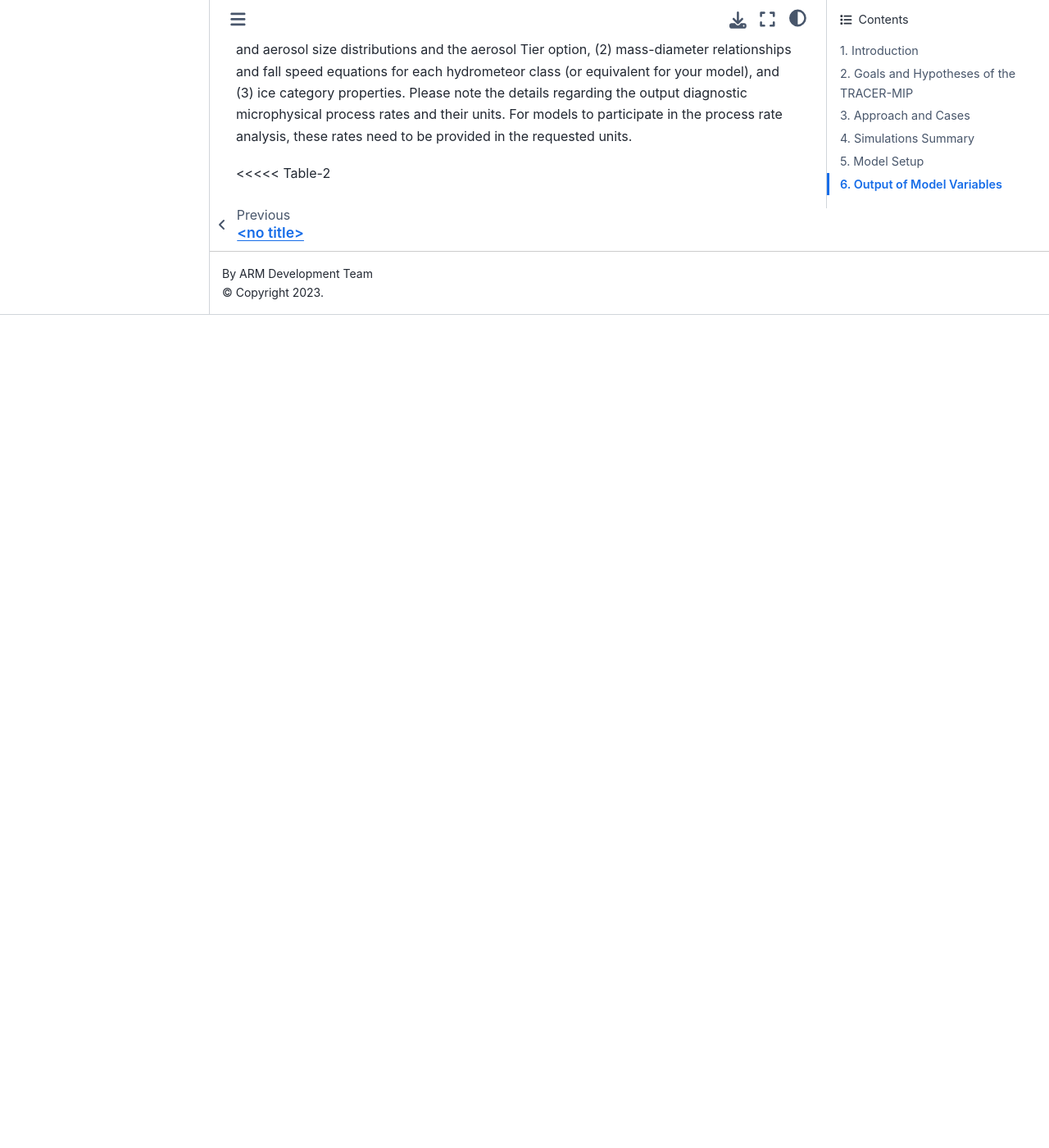
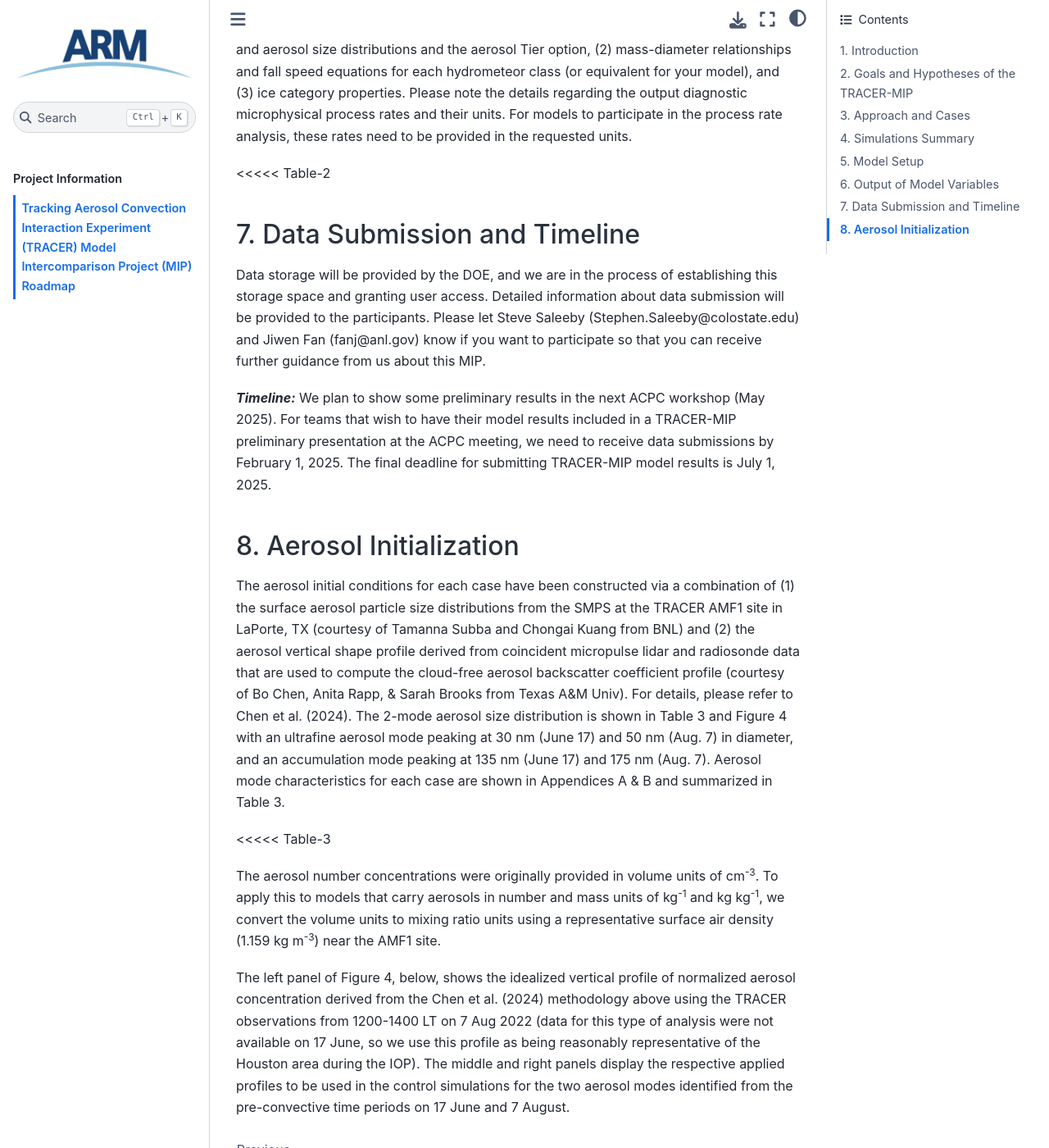
Before and after one commit to ARM-Synergy/tracer-mip, a Jupyter Book: the page built from Roadmap.md, in a window 1280 px wide and 1400 px high, scrolled down 3491 px. Shown: the whole window at 82% size. Built offline with Jupyter Book 1.0.4 settings and Sphinx 7.4.7 and the Sphinx Book theme 1.1.4, drawn with Linux system fonts in a browser that asks for light colours; before the commit the page ends 3875 px from its top, so only the background shows below that; some of the changed text lies outside the part shown.

Commit message:
Update Roadmap.md

```diff
--- a/Roadmap.md
+++ b/Roadmap.md
@@ -1,18 +1,22 @@
 # Tracking Aerosol Convection Interaction Experiment (TRACER) Model Intercomparison Project (MIP) Roadmap
+
+
 ## 1. Introduction
 The DOE ARM [Tracking Aerosol Convection Interaction Experiment (TRACER) campaign](https://www.arm.gov/research/campaigns/amf2021tracer) took place in the Houston, TX region from 01 October 2021 through 30 September 2022, with an IOP from June-September 2022, which collected a comprehensive data set focused on the evolution of convective clouds and their environment (including aerosol, cloud, thermodynamics, and lightning). A unique component of TRACER is that a large number of individual, isolated convective cells will be tracked and measured with high spatial and temporal resolution. These comprehensive, unique observational datasets can help evaluate model and parameterization performance, identify model and parameterization deficiencies, and gain new insights to improve models. This provides the motivation for conducting an additional community model intercomparison project (MIP) based on the previous Aerosol Cloud Precipitation Climate (ACPC) Deep Convective Cloud (DCC) MIP (ACPC-MIP; van den Heever et al. 2017; Marinescu et al. 2021; Saleeby et al. 2025; van den Heever et al. 2025), which is referred to as the TRACER-MIP.
 
+
 ## 2. Goals and Hypotheses of the TRACER-MIP
+
 ### Goals:
-1. Quantify the inter-model spread in representation of aerosol-convection interactions (ACI), identify model deficiencies, and measure model performance. .
+1. Quantify the inter-model spread in representation of aerosol-convection interactions (ACI), identify model deficiencies, and measure model performance.
 2. Examine factors/processes leading to the model biases and large model spread, both of which were less emphasized in the previous ACPC-MIP. This effort will ultimately help reduce the ACI uncertainty.
 
 ### Hypotheses:
 1. The different representations of condensation and ice microphysics are a major source of  inter-model spread, thus, leading to the main model differences in the simulation of ACI.
 2. The models that reproduce the observed cases and employ explicit calculation of condensation give qualitatively consistent ACI effects, particularly for the effect of ultrafine particles.
 
+
 ## 3. Approach and Cases
-
 The TRACER-MIP follows and builds upon the ACPC-MIP. The ACPC-MIP roadmap document can be found at this [link](http://acpcinitiative.org/Docs/ACPC_DCC_Roadmap_171019.pdf). The TRACER-MIP has the following new features:
 
 * Extensive model evaluation against observations.
@@ -27,7 +31,7 @@ Two cases were chosen to simulate from among several 'Golden' TRACER cases, whic
 ![TRACER MIP Figure 1](figures/Mip_Fig1.png)
 ***Figure 1. The soundings (left), Stage IV precipitation (middle), and the pre-convective aerosol size distribution (right) measured at the TRACER main site by SMPS for the June 17 case.***
 
-The June 17 case has widespread convection, featured with an afternoon sea breeze induced thunderstorm in the Houston area (Figure 1) with a high aerosol condition (~ 4000 cm-3; > 10 nm). This case has aircraft measurements from the co-current NSF ESCAPE field campaign. The August 7 case has a morning sea breeze front and a thunderstorm in the early afternoon in the Houston area with relatively cleaner aerosol conditions (~1700 cm-3; > 10 nm).
+The June 17 case has widespread convection, featured with an afternoon sea breeze induced thunderstorm in the Houston area (Figure 1) with a high aerosol condition (~ 4000 cm<sup>-3</sup>; > 10 nm). This case has aircraft measurements from the co-current NSF ESCAPE field campaign. The August 7 case has a morning sea breeze front and a thunderstorm in the early afternoon in the Houston area with relatively cleaner aerosol conditions (~1700 cm<sup>-3</sup>; > 10 nm).
 
 <<<<<Fig-2
 
@@ -35,16 +39,15 @@ A [TRACER-MIP GitHub page](https://github.com/ARM-Synergy/tracer-mip) has been e
 
 
 ## 4. Simulations Summary
-
 For each case described above, we are requesting three simulations:
 * Control simulation using the pre-convective aerosol profiles with the 2 aerosol modes. (See the dual modes represented in the right panels of figures 1 & 2.)
-* Same as control but with aerosol number concentration of each mode 3x higher.
-* Same as control but with aerosol number concentration of each mode 3x lower (i.e., multiple by a coefficient of 0.3).
+* Same as control but with aerosol number concentration of each mode **3x higher**.
+* Same as control but with aerosol number concentration of each mode **3x lower (i.e., multiple by a coefficient of 0.3)**.
 
 Details of the simulation design and initialization are provided in the sections that follow.
 
+
 ## 5. Model Setup
-
 We ask all participants to use the following model configuration given in the table below. The nested grid domains are shown below in Figure 3. The inner domain Grid-2 is the same as the innermost nest from the ACPC-MIP. Table 1 presents model setup details. For each of the aerosol sensitivity simulations discussed below, to avoid the complications from size distribution change, we ask to keep the shape of the aerosol size distributions identical. We will solely change the initial aerosol number concentration vertical profiles by multiplying the observed surface number concentration by the coefficients (3x and ⅓ x) and generating the associated initialization vertical profiles for the sensitivity simulations. This means we are exploring the effect of aerosol number changes on clouds only. We also ask that all participants provide a file that contains a description of their model, descriptions of the parameterizations (i.e., microphysics, turbulence, land surface, etc.) used with associated references, and an overview of the output variable names and units. The table of requested output variables and units is provided in Table 2 . Please conform to this request of variables and units as much as possible.
 
 <<<<< Fig-3
@@ -53,8 +56,22 @@ We ask all participants to use the following model configuration given in the ta
 
 
 ## 6. Output of Model Variables
-
 Table 2 describes the necessary model variables to output and the associated units. If your model writes all variables for each grid and time to an individual file, then please provide the full output files (one file per grid per time for each grid). Please also provide a separate document that outlines (1) assumptions and parameters used to define the hydrometeor and aerosol size distributions and the aerosol Tier option, (2) mass-diameter relationships and fall speed equations for each hydrometeor class (or equivalent for your model), and (3) ice category properties. Please note the details regarding the output diagnostic microphysical process rates and their units. For models to participate in the process rate analysis, these rates need to be provided in the requested units.
 
+<<<<< Table-2
 
-<<<<< Table-2
+
+## 7. Data Submission and Timeline
+Data storage will be provided by the DOE, and we are in the process of establishing this storage space and granting user access. Detailed  information about data submission will be provided to the participants. Please let Steve Saleeby (Stephen.Saleeby@colostate.edu) and Jiwen Fan (fanj@anl.gov) know if you want to participate so that you can receive further guidance from us about this MIP.
+
+***Timeline:*** We plan to show some preliminary results in the next ACPC workshop (May 2025). For teams that wish to have their model results included in a TRACER-MIP preliminary presentation at the ACPC meeting, we need to receive data submissions by February 1, 2025. The final deadline for submitting TRACER-MIP model results is July 1, 2025.
+
+
+## 8. Aerosol Initialization
+The aerosol initial conditions for each case have been constructed via a combination of (1) the surface aerosol particle size distributions from the SMPS at the TRACER AMF1 site in LaPorte, TX (courtesy of Tamanna Subba and Chongai Kuang from BNL) and (2) the aerosol vertical shape profile derived from coincident micropulse lidar and radiosonde data that are used to compute the cloud-free aerosol backscatter coefficient profile (courtesy of Bo Chen, Anita Rapp, & Sarah Brooks from Texas A&M Univ). For details, please refer to Chen et al. (2024). The 2-mode aerosol size distribution is shown in Table 3 and Figure 4 with an ultrafine aerosol mode peaking at 30 nm (June 17) and 50 nm (Aug. 7) in diameter, and an accumulation mode peaking at 135 nm (June 17) and 175 nm (Aug. 7). Aerosol mode characteristics for each case are shown in Appendices A & B and summarized in Table 3.
+
+<<<<< Table-3
+
+The aerosol number concentrations were originally provided in volume units of cm<sup>-3</sup>. To apply this to models that carry aerosols in number and mass units of kg<sup>-1</sup> and kg kg<sup>-1</sup>, we convert the volume units to mixing ratio units using a representative surface air density (1.159 kg m<sup>-3</sup>) near the AMF1 site.
+
+The left panel of Figure 4, below, shows the idealized vertical profile of normalized aerosol concentration derived from the Chen et al. (2024) methodology above using the TRACER observations from 1200-1400 LT on 7 Aug 2022 (data for this type of analysis were not available on 17 June, so we use this profile as being reasonably representative of the Houston area during the IOP). The middle and right panels display the respective applied profiles to be used in the control simulations for the two aerosol modes identified from the pre-convective time periods on 17 June and 7 August.
```
